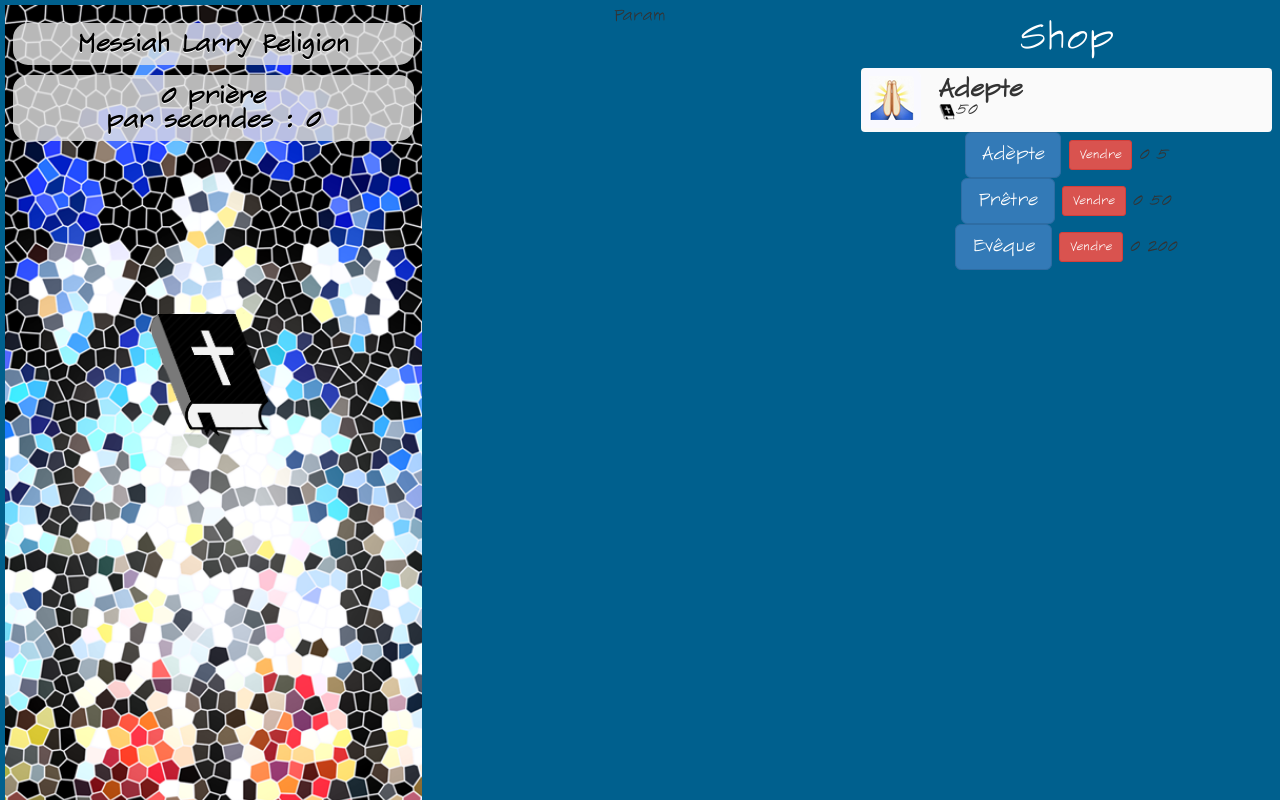
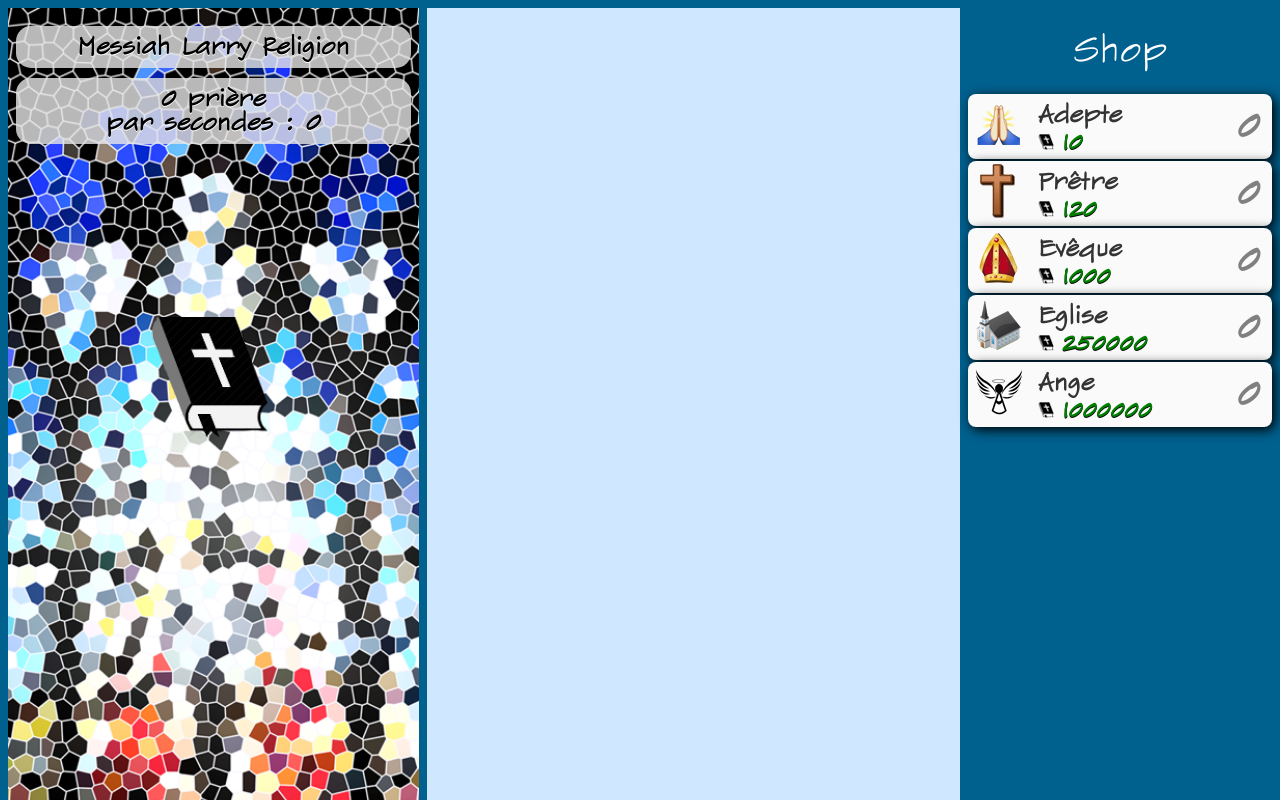
Before and after one commit to lbouvard/ReligionClicker, a PHP site: page / in a window 1280 px wide. Run offline with PHP 8.4, Linux system fonts and the light colour scheme.

Commit message:
Mise en place du traitement des items de la boutique.

```diff
--- a/chargement.php
+++ b/chargement.php
@@ -3,4 +3,61 @@
 
 /* Permet de charger la sauvegarde d'une partie*/
 
+$donnees[] = [
+	"nom" => "Adepte",
+	"icone" => "adepte.png",
+	"gain" => 1,
+	"nbItem" => 0,
+	"prix" => 10,
+	"production" => 0,
+	"coeffAchat" => 0.4,
+	"coeffVente" => 0.6,
+	];
+
+$donnees[] = [
+	"nom" => "Prêtre",
+	"icone" => "pretre.png",
+	"gain" => 5,
+	"nbItem" => 0,
+	"prix" => 120,
+	"production" => 0,
+	"coeffAchat" => 0.5,
+	"coeffVente" => 0.7,
+	];
+
+$donnees[] = [
+	"nom" => "Evêque",
+	"icone" => "eveque.png",
+	"gain" => 100,
+	"nbItem" => 0,
+	"prix" => 1000,
+	"production" => 0,
+	"coeffAchat" => 0.5,
+	"coeffVente" => 0.8,
+	];
+
+$donnees[] = [
+	"nom" => "Eglise",
+	"icone" => "eglise.png",
+	"gain" => 1500,
+	"nbItem" => 0,
+	"prix" => 250000,
+	"production" => 0,
+	"coeffAchat" => 0.6,
+	"coeffVente" => 0.8,
+	];
+
+$donnees[] = [
+	"nom" => "Ange",
+	"icone" => "ange.png",
+	"gain" => 5000,
+	"nbItem" => 0,
+	"prix" => 1000000,
+	"production" => 0,
+	"coeffAchat" => 0.6,
+	"coeffVente" => 0.8,
+	];
+
+echo json_encode($donnees, JSON_UNESCAPED_UNICODE);
+
 ?>
--- a/css/layout.css
+++ b/css/layout.css
@@ -65,7 +65,7 @@ html, body {
 	background-image: url("../images/fond_cut.png");
 	background-size: 100%;
 	background-repeat: no-repeat;
-	border: 5px solid #00608e;
+	border: 8px solid #00608e;
 }
 
 .btn-clicker {
@@ -111,13 +111,24 @@ html, body {
 .titre {
   font-size: 36px;
   color: white;
-  padding: 12px;
+  padding: 25px;
 }
 
 .item {
   background-color: rgb(250,250,250);
-  border-radius: 4px;
+  border-radius: 8px;
   text-align: left;
+  margin-bottom: 2px;
+  box-shadow: 3px 3px 12px black;
+}
+
+.item:active {
+	box-shadow: 3px 3px 12px black inset;
+}
+
+.item:hover {
+	background-color: rgb(230,230,230);
+	cursor: pointer;
 }
 
 .icone {
@@ -127,7 +138,7 @@ html, body {
 .info {
 	display: inline-block;
 	vertical-align: top;
-  	padding: 10px;
+  	padding: 10px 10px 5px 10px;
 }
 
 .nom-item {
@@ -137,7 +148,12 @@ html, body {
 
 .prix-item {
   position: relative;
-  padding-left: 18px;
+  padding-left: 24px;
+  padding-top: 4px;
+  font-size: 22px;
+  font-weight: bold;
+  color: green;
+  text-shadow: 0px 1px 0px black;
 }
 
 .prix-item::before {
@@ -145,8 +161,24 @@ html, body {
   display: block;
   position: absolute;
   left: 0px;
-  top: 2px;
+  top: 6px;
   background: url(../images/priereIcone.png);
   width: 16px;
   height: 16px;
 }
+
+.nb-item {
+  display: inline-block;
+  vertical-align: top;
+  font-size: 36px;
+  font-weight: bold;
+  color: grey;
+  padding-top: 15px;
+  position: absolute;
+  right: 20px;
+}
+
+.parametre {
+  background-color: #d0e8ff;
+  border-top: 8px solid #00608e;
+}
--- a/index.php
+++ b/index.php
@@ -40,44 +40,13 @@
 
 					<img id="lanceur_clicker" class="img-responsive btn-clicker" src="images/priere.png">
 		        </div>
-		        <div class="col-md-4">Param</div>
 
-		        <div class="col-md-4">
+		        <div class="col-md-5 parametre">
+		        	<div id="affichage"></div>
+		        </div>
+
+		        <div id="shop" class="col-md-3">
 		        	<p class="titre">Shop</p>
-
-		        	<div class="item" id="item0">
-		        		<div class="icone">
-			        		<img id="itemIcon0" src="images/adepte.png">
-			        	</div>
-
-			        	<div class="info">
-			        		<div class="nom-item">
-			        			<span>Adepte</span>
-			        		</div>
-			        		<div class="prix-item">
-			        			<span>50</span>
-			        		</div>
-			        	</div>
-		        	</div>
-
-					<p>
-						<button id="Niveau1" type="button" class="btn btn-primary btn-lg">Adèpte</button>
-						<button id="Niveau1Del" type="button" class="btn btn-danger btn-sm">Vendre</button>
-						<span id="Niveau1Items">0</span>
-						<span id="Niveau1PrixItem">0</span>
-					</p>
-					<p>
-						<button id="Niveau2" type="button" class="btn btn-primary btn-lg">Prêtre</button>
-						<button id="Niveau2Del" type="button" class="btn btn-danger btn-sm">Vendre</button>
-						<span id="Niveau2Items">0</span>
-						<span id="Niveau2PrixItem">0</span>
-					</p>
-					<p>
-						<button id="Niveau3" type="button" class="btn btn-primary btn-lg">Evêque</button>
-						<button id="Niveau3Del" type="button" class="btn btn-danger btn-sm">Vendre</button>
-						<span id="Niveau3Items">0</span>
-						<span id="Niveau3PrixItem">0</span>
-					</p>
 		        </div>
 			</div>
 	</div>
--- a/js/plugin.js
+++ b/js/plugin.js
@@ -6,17 +6,39 @@ $(document).ready(function() {
 	var gbTabProducteur = new Array();
 	var gbSingulier = true;
 	var QUANTUM = 10;
+	var Niveaux;
+
+	var $conteneurShop = $('#shop');
 
 	//mise à jour du compteur
 	setInterval(function (){ maj_score() }, 1);
 	//parcours des producteurs
 	setInterval(function (){ maj_production() }, 100);
 	setInterval(function (){ maj_titre() }, 2000);
+
 	//mise en place des niveau
-	GenererNiveau();
+    $.ajax({
+		type: "GET",
+		url: 'chargement.php',
+		cache: false,
+		success: function(data){
+			Niveaux = JSON.parse(data);
+			GenererNiveau();
+		}
+    });
 
 	//verification des achats possible
 
+	/************************************
+	**
+	**	TIMER
+	**
+	************************************/
+	//mise à jour du compteur
+	setInterval(function (){ maj_score() }, 1);
+	//parcours des producteurs
+	setInterval(function (){ maj_production() }, 100);
+	setInterval(function (){ maj_titre() }, 2000);
 
 	/*************************************
 	**
@@ -136,22 +158,13 @@ $(document).ready(function() {
 	}
 
 	function GenererNiveau(){
+		var i = 0;
 
-		//pNom, pGainParSeconde, pNbItem, pPrix, pProduction, pCoeffAchat, pCoeffVente
-		var obj = new Niveau("Adepte", 1, 0, 5, 0, 0.4, 0.6);
-		gbTabProducteur.push(obj);
-		$('#Niveau1Items').html(obj.getNombreItem());
-		$('#Niveau1PrixItem').html(obj.getPrix());
-
-		obj = new Niveau("Prêtre", 10, 0, 50, 0, 0.5, 0.7);
-		gbTabProducteur.push(obj);
-		$('#Niveau2Items').html(obj.getNombreItem());
-		$('#Niveau2PrixItem').html(obj.getPrix());
-
-		obj = new Niveau("Evêque", 100, 0, 200, 0, 0.5, 0.8);
-		gbTabProducteur.push(obj);
-		$('#Niveau3Items').html(obj.getNombreItem());
-		$('#Niveau3PrixItem').html(obj.getPrix());
+		for (i in Niveaux) {
+			var obj = new Niveau(Niveaux[i].nom, Niveaux[i].gain, Niveaux[i].nbItem, Niveaux[i].prix, Niveaux[i].production, Niveaux[i].coeffAchat, Niveaux[i].coeffVente );
+			gbTabProducteur.push(obj);
+			$conteneurShop.append("<div class='item' id='item" + i + "'><div class='icone'><img src='images/" + Niveaux[i].icone + "'></div><div class='info'><div class='nom-item'><span>" + Niveaux[i].nom + "</span></div><div class='prix-item'><span id='prixItem'>" + Niveaux[i].prix + "</span></div></div><div class='nb-item'><span id='nbItem'>" + Niveaux[i].nbItem + "</span></div></div>");
+		}
 	}
 
 	//ajout de prière par clic
@@ -160,37 +173,16 @@ $(document).ready(function() {
 	});
 
 	//Achat d'un item
-	$('#Niveau1').on( 'click', function() {
+	$(document).on( 'click', "div[id^='item']", function(){
+		var index = $(this)[0].id.substr(4,1);
+		var obj = gbTabProducteur[index];
+		obj.AjouterItem(1);
 
-		//on récupère le niveau dans le tableau
-		var obj = gbTabProducteur[0];
-		obj.AjouterItem(1);
-		$('#Niveau1Items').html(obj.getNombreItem());
-		$('#Niveau1PrixItem').html(obj.getPrix());
+		$(this).find('#nbItem')[0].innerHTML = obj.getNombreItem();
+		$(this).find('#prixItem')[0].innerHTML = obj.getPrix();
 
 	});
 
-	//Achat d'un item
-	$('#Niveau2').on( 'click', function() {
-
-		//on récupère le niveau dans le tableau
-		var obj = gbTabProducteur[1];
-		obj.AjouterItem(1);
-		$('#Niveau2Items').html(obj.getNombreItem());
-		$('#Niveau2PrixItem').html(obj.getPrix());
-
-	});
-
-	//Achat d'un item
-	$('#Niveau3').on( 'click', function() {
-
-		//on récupère le niveau dans le tableau
-		var obj = gbTabProducteur[2];
-		obj.AjouterItem(1);
-		$('#Niveau3Items').html(obj.getNombreItem());
-		$('#Niveau3PrixItem').html(obj.getPrix());
-
-	});
 
 	$('#Niveau1Del').on( 'click', function() {
 
```
Also changed, not shown: test.html (deleted, +0 -72 lines), images/adepte.png, images/ange.png, images/eglise.png, images/eveque.png, images/pretre.png.
